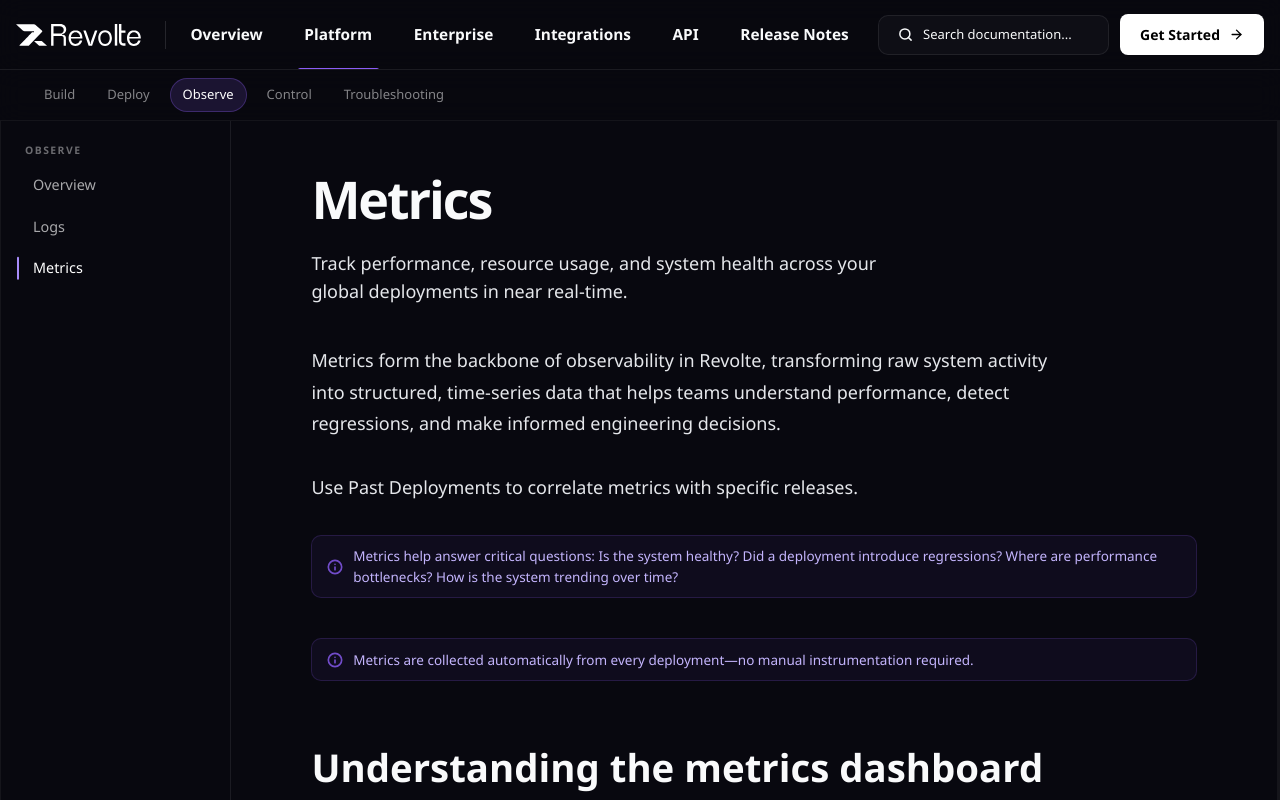
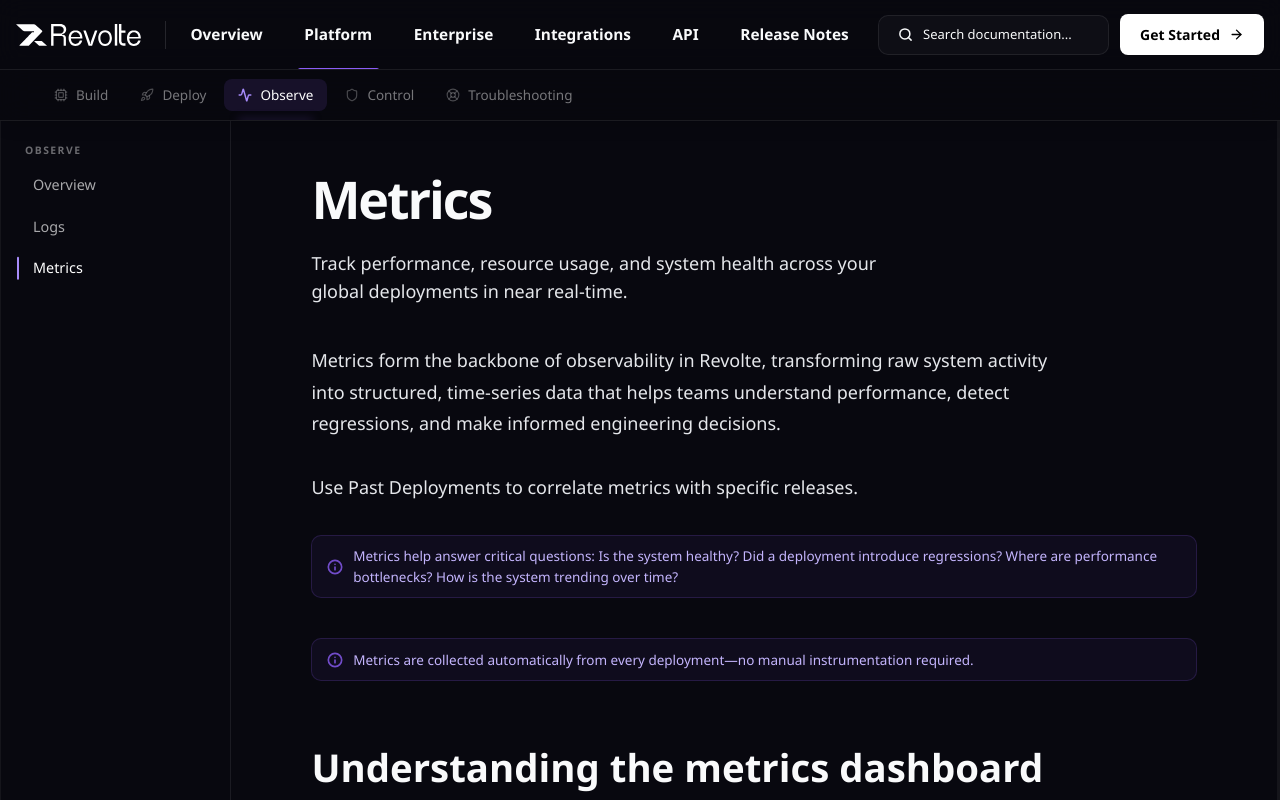
Before and after one commit to nandimandalamsunny/mintlifytest, a Next.js app: page /platform/observe/metrics in a window 1280 px wide. Shown: the top 800 px of the page. Built offline with nearby package versions, Linux system fonts and the light colour scheme.

Commit message:
fix(docs): modified content

```diff
--- a/docs.json
+++ b/docs.json
@@ -64,8 +64,8 @@
                 "group": "Build Applications",
                 "expanded": false,
                 "pages": [
+                  "docs/build/quick-start",
                   "docs/build/overview",
-                  "docs/build/quick-start",
                   "docs/build/review-output",
                   "docs/build/automation-configurations",
                   "docs/build/environment-configuration",
@@ -85,8 +85,8 @@
                 "group": "Deploy & Release",
                 "expanded": false,
                 "pages": [
+                  "docs/deploy/quick-start",
                   "docs/deploy/overview",
-                  "docs/deploy/quick-start",
                   "docs/deploy/environments",
                   {
                     "group": "Configuration",
@@ -104,8 +104,8 @@
                 "group": "Monitor & Debug",
                 "expanded": false,
                 "pages": [
+                  "docs/observe/quick-start",
                   "docs/observe/overview",
-                  "docs/observe/quick-start",
                   "docs/observe/logs",
                   {
                     "group": "Intelligence Dashboards",
--- a/src/components/SubNavBar/SubNavBar.css
+++ b/src/components/SubNavBar/SubNavBar.css
@@ -4,9 +4,10 @@
   top: var(--navbar-height);
   z-index: 100;
   width: 100%;
-  backdrop-filter: blur(12px);
-  background: rgba(8, 8, 15, 0.75);
-  border-bottom: 1px solid rgba(255, 255, 255, 0.05);
+  backdrop-filter: blur(16px);
+  background: rgba(8, 8, 15, 0.65);
+  border-bottom: 1px solid rgba(255, 255, 255, 0.08);
+  box-shadow: 0 4px 20px -5px rgba(0, 0, 0, 0.3);
 
   overflow-x: auto;
   scrollbar-width: none;
@@ -20,43 +21,86 @@
 .subnav-inner {
   display: flex;
   align-items: center;
-  gap: 0.5rem;
+  gap: 0.25rem;
   height: var(--subnav-height);
-  padding: 0 clamp(16px, 4vw, 32px);
+  padding: 0 clamp(24px, 5vw, 40px);
+  max-width: 1600px;
+  margin: 0 auto;
   min-width: max-content;
 }
 
 /* ───────── Link ───────── */
 .subnav-link {
+  display: flex;
+  align-items: center;
+  gap: 8px;
   flex: 0 0 auto;
-  font-size: 13px;
+  font-size: 13.5px;
   font-weight: 500;
-  color: rgba(255, 255, 255, 0.5);
-  padding: 6px 12px;
-  border-radius: 999px;
-  transition: all 0.18s ease;
+  color: rgba(255, 255, 255, 0.45);
+  padding: 6px 14px;
+  border-radius: 8px;
+  transition: all 0.2s cubic-bezier(0.4, 0, 0.2, 1);
   white-space: nowrap;
+  position: relative;
+}
+
+.subnav-link:hover {
+  color: rgba(255, 255, 255, 0.9);
+  background: rgba(255, 255, 255, 0.04);
+}
+
+.subnav-icon {
+  opacity: 0.6;
+  transition: all 0.2s ease;
+}
+
+.subnav-link:hover .subnav-icon {
+  opacity: 1;
+  transform: translateY(-1px);
 }
 
 /* active */
 .subnav-link.active {
   color: #fff;
-  background: rgba(139, 92, 246, 0.15);
-  border: 1px solid rgba(139, 92, 246, 0.3);
+  background: rgba(139, 92, 246, 0.12);
+}
+
+.subnav-link.active .subnav-icon {
+  opacity: 1;
+  color: #a78bfa;
+}
+
+.subnav-link.active::after {
+  content: '';
+  position: absolute;
+  bottom: -11px;
+  left: 14px;
+  right: 14px;
+  height: 2px;
+  background: #8b5cf6;
+  border-radius: 2px;
+  box-shadow: 0 0 10px rgba(139, 92, 246, 0.5);
 }
 
 /* subtle press */
 .subnav-link:active {
-  transform: scale(0.97);
+  transform: scale(0.96);
 }
 
 /* ───────── Mobile tweak ───────── */
 @media (max-width: 768px) {
   .subnav-inner {
-    gap: 0.35rem;
+    gap: 0.15rem;
+    padding: 0 16px;
   }
 
   .subnav-link {
-    padding: 5px 10px;
+    padding: 5px 12px;
+    font-size: 13px;
+  }
+
+  .subnav-link.active::after {
+    bottom: -9px;
   }
 }
--- a/src/components/SubNavBar/SubNavBar.tsx
+++ b/src/components/SubNavBar/SubNavBar.tsx
@@ -2,14 +2,42 @@
 
 import Link from "next/link";
 import { usePathname } from "next/navigation";
+import {
+  Cpu,
+  Rocket,
+  Activity,
+  Shield,
+  LifeBuoy
+} from "lucide-react";
 import "./SubNavBar.css";
+import { motion, AnimatePresence } from "framer-motion";
 
 const platformSubLinks = [
-  { label: "Build", href: "/platform/build" },
-  { label: "Deploy", href: "/platform/deploy" },
-  { label: "Observe", href: "/platform/observe" },
-  { label: "Control", href: "/platform/control" },
-  { label: "Troubleshooting", href: "/platform/troubleshooting" }
+  {
+    label: "Build",
+    href: "/platform/build",
+    icon: Cpu
+  },
+  {
+    label: "Deploy",
+    href: "/platform/deploy",
+    icon: Rocket
+  },
+  {
+    label: "Observe",
+    href: "/platform/observe",
+    icon: Activity
+  },
+  {
+    label: "Control",
+    href: "/platform/control",
+    icon: Shield
+  },
+  {
+    label: "Troubleshooting",
+    href: "/platform/troubleshooting",
+    icon: LifeBuoy
+  }
 ];
 
 
@@ -17,10 +45,18 @@ export default function SubNavBar() {
   const pathname = usePathname();
 
   // show only on platform routes
-  if (!pathname.startsWith("/platform")) return null;
+  const isPlatform = pathname.startsWith("/platform");
 
   return (
-    <div className="subnav-bar">
+    <AnimatePresence mode="wait">
+      {isPlatform && (
+        <motion.div
+          initial={{ y: -20, opacity: 0 }}
+          animate={{ y: 0, opacity: 1 }}
+          exit={{ y: -20, opacity: 0 }}
+          transition={{ duration: 0.2, ease: "easeOut" }}
+          className="subnav-bar"
+        >
           <div className="subnav-inner">
             {platformSubLinks.map((link) => {
               const isActive =
@@ -28,17 +64,22 @@ export default function SubNavBar() {
                   ? pathname === "/platform" || pathname.startsWith("/platform/build")
                   : pathname.startsWith(link.href);
 
+              const Icon = link.icon;
+
               return (
                 <Link
                   key={link.label}
                   href={link.href}
                   className={`subnav-link ${isActive ? "active" : ""}`}
                 >
-              {link.label}
+                  <Icon size={14} strokeWidth={isActive ? 2.5 : 2} className="subnav-icon" />
+                  <span>{link.label}</span>
                 </Link>
               );
             })}
           </div>
-    </div>
+        </motion.div>
+      )}
+    </AnimatePresence>
   );
 }
```
Also changed, not shown: 2 other files (tests, documents, lock files or other folders). Lines whose indentation alone changed are shown as unchanged.
